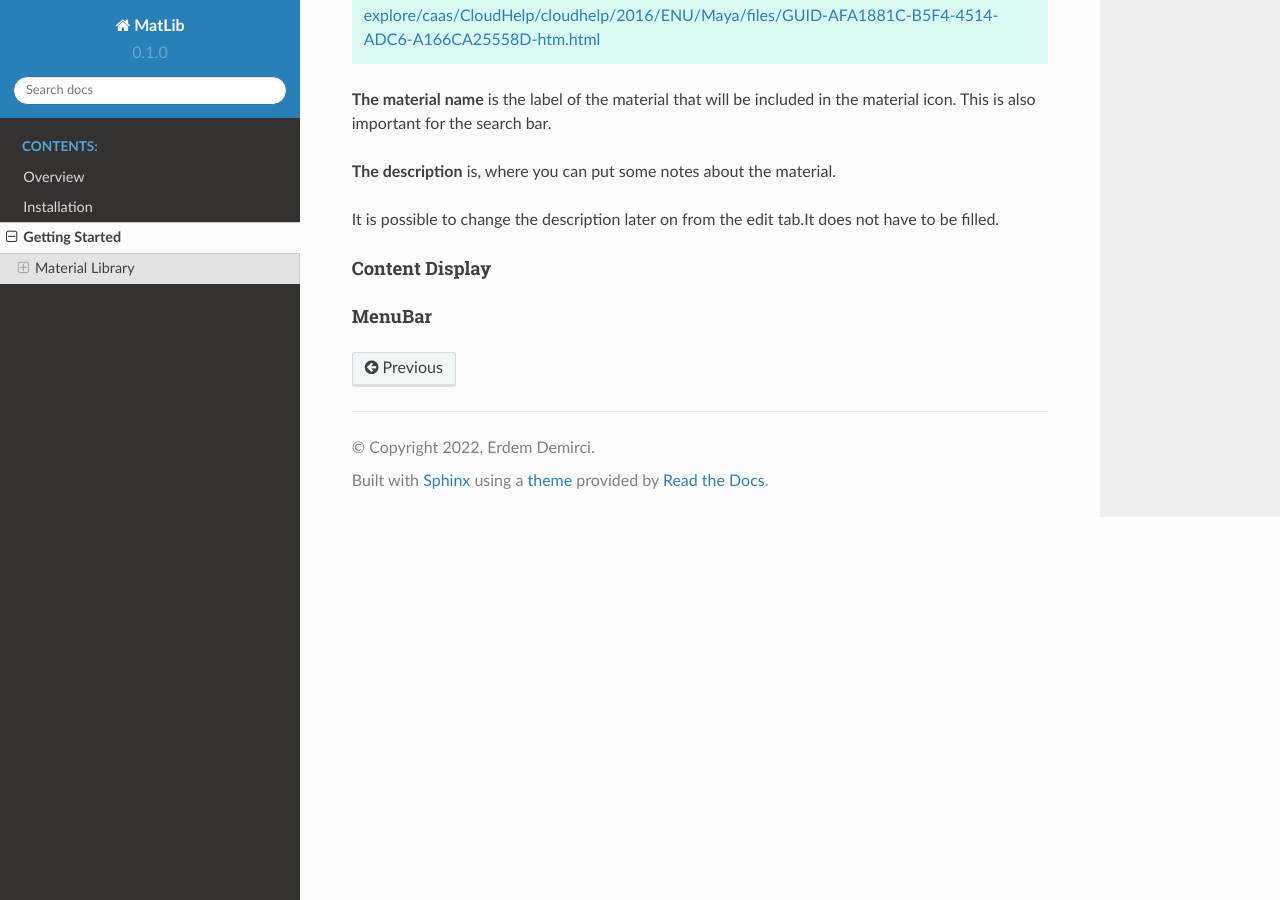
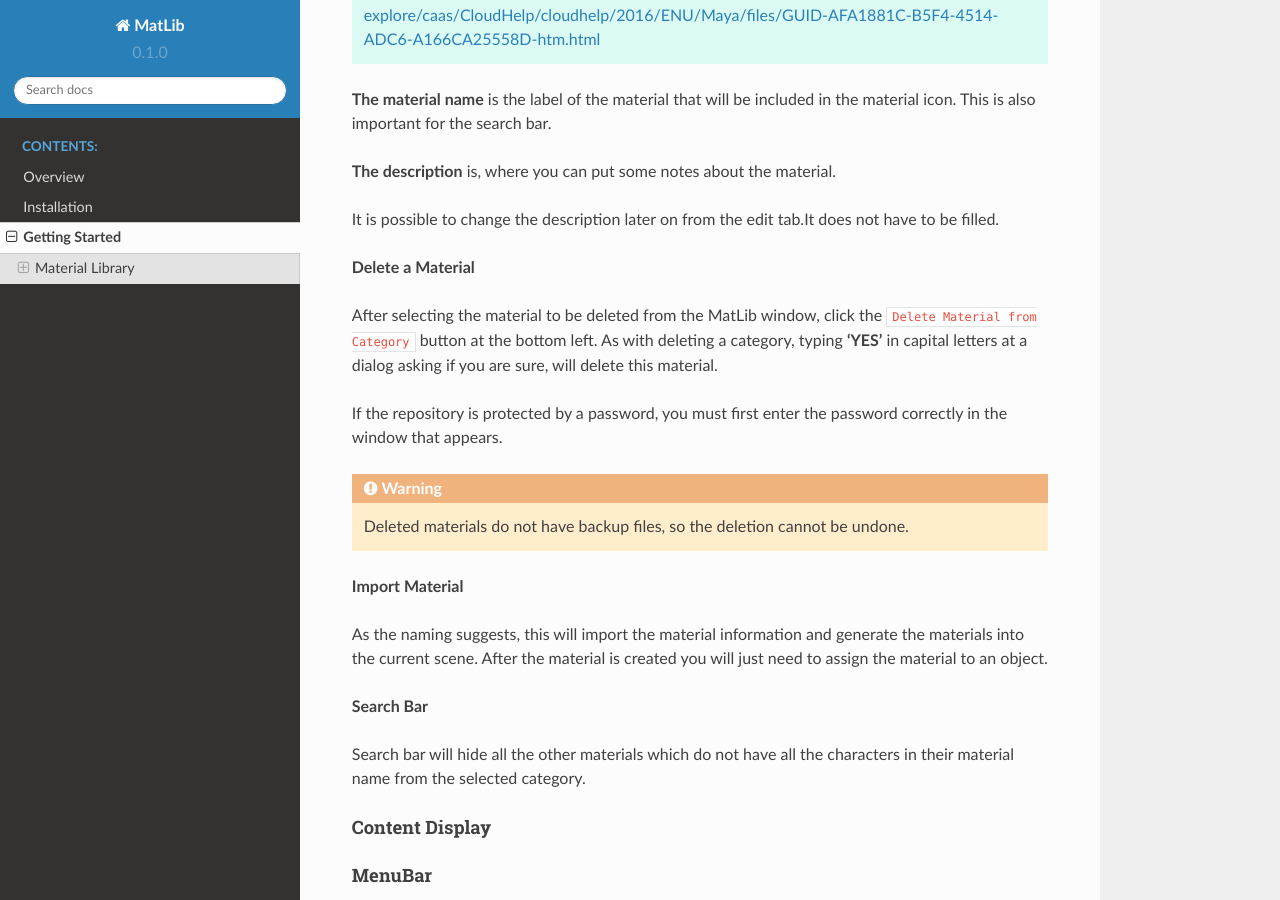
Before and after one commit to erdemirci/MatLib, a Sphinx documentation site: the page built from docs/source/getting_started.rst, in a window 1280 px wide and 900 px high, scrolled down 4415 px. Built offline with Sphinx 7.4.7 and the Read the Docs theme 2.0.0, drawn with Linux system fonts in a browser that asks for light colours.

Commit message:
Update getting_started.rst

```diff
--- a/docs/source/getting_started.rst
+++ b/docs/source/getting_started.rst
@@ -115,6 +115,23 @@ When the rendering is completed, select the Shading Group (SG) node of the mater
 
 It is possible to change the description later on from the edit tab.It does not have to be filled.
 
+**Delete a Material**
+
+After selecting the material to be deleted from the MatLib window, click the ``Delete Material from Category`` button at the bottom left. As with deleting a category, typing **'YES'** in capital letters at a dialog asking if you are sure, will delete this material.
+
+If the repository is protected by a password, you must first enter the password correctly in the window that appears.
+
+.. warning::
+   Deleted materials do not have backup files, so the deletion cannot be undone.
+
+**Import Material**
+
+As the naming suggests, this will import the material information and generate the materials into the current scene. After the material is created you will just need to assign the material to an object.
+
+**Search Bar**
+
+Search bar will hide all the other materials which do not have all the characters in their material name from the selected category.
+
 Content Display
 ____
 
```
